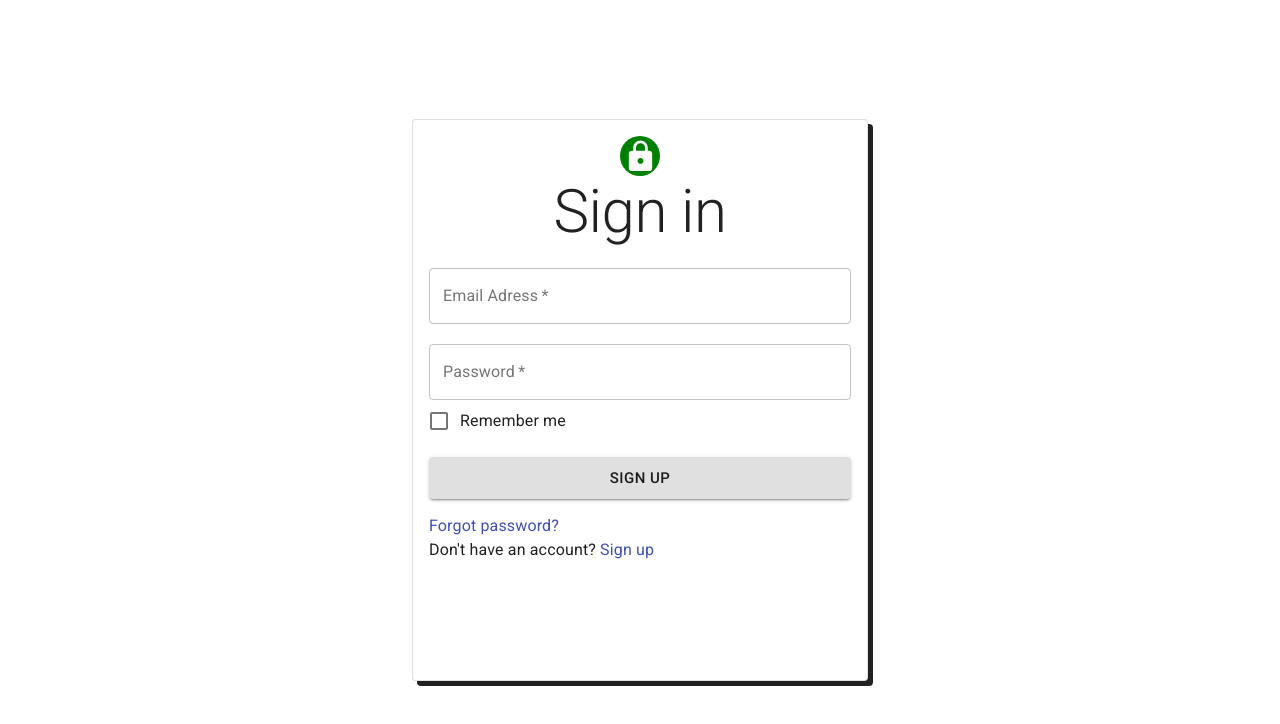
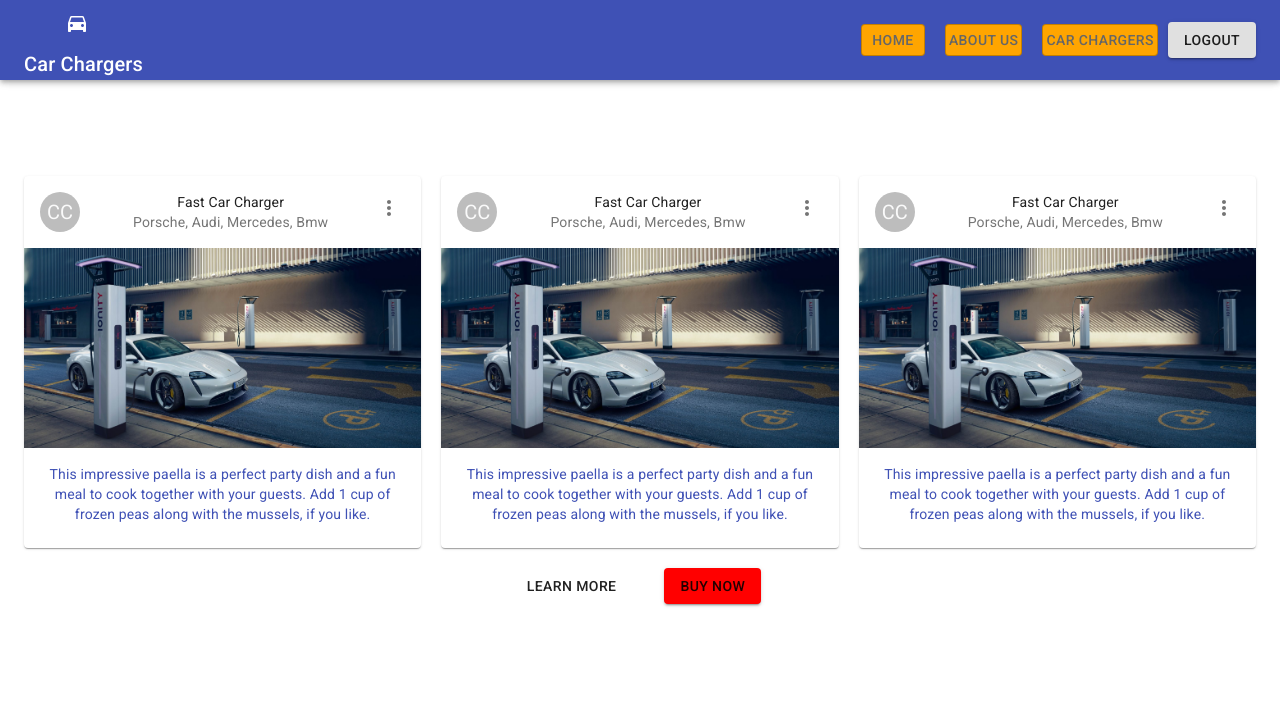
Before and after one commit to milosVlajic/loginPage, a React (Create React App) app: page / in a window 1280 px wide. Before the commit this address led to /login. Shown: the top 724 px of the page. Built offline with nearby package versions, Linux system fonts and the light colour scheme.

Commit message:
useHistory hook, homepage direct link do not work, adding page not found

```diff
--- a/src/App.js
+++ b/src/App.js
@@ -9,22 +9,20 @@
 function App() {
   const [login, setLogin] = useState(false);
 
-  const loginHandler = bla => {
+  const loginHandler = () => {
     setLogin(true);
-    console.log(login);
   };
 
   return (
     <div className="App">
       <header className="App-header">
         <Switch>
-          <Route path="/" exact>
-            {login ? <HomePage /> : <Redirect to="/login" />}
+          <Route path="/login">
+            <LoginPage onLogin={loginHandler} login={login} />
           </Route>
 
-          <Route path="/login">
-            <LoginPage onLogin={loginHandler} />
-            {login && <Redirect to="/" />}
+          <Route path="/" exact>
+            <HomePage login={login} />
           </Route>
 
           <Route path="*">
--- a/src/components/LoginPage.js
+++ b/src/components/LoginPage.js
@@ -18,11 +18,15 @@
 import SaveIcon from '@material-ui/icons/Save';
 import HomePage from './HomePage';
 
+import { useHistory } from 'react-router-dom';
+
 const LoginPage = props => {
   const [checked, setChecked] = useState(false);
   const [email, setEmail] = useState('');
   const [password, setPassword] = useState('');
   // const [login, setLogin] = useState(false);
+
+  const history = useHistory();
 
   const emailChangeHandler = e => {
     setEmail(e.target.value);
@@ -35,6 +39,7 @@
     e.preventDefault();
     if (email && password) {
       props.onLogin();
+      history.push('/');
     }
   };
 
```
